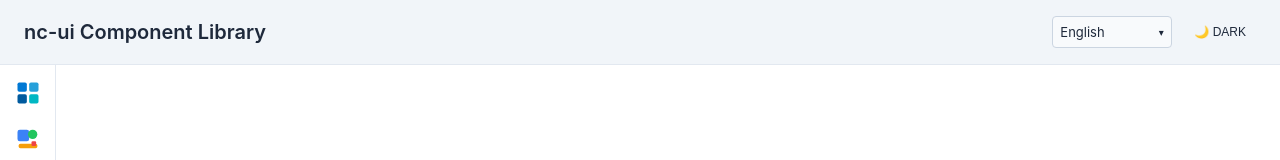
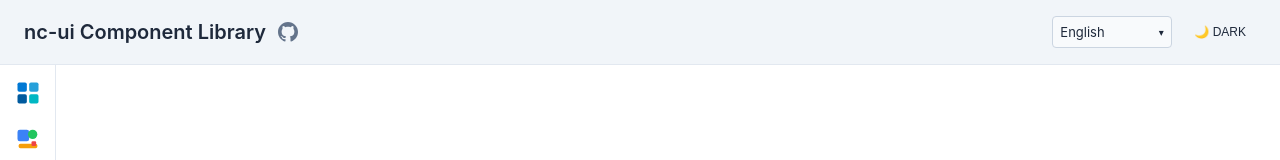
Before and after one commit to kingsimba/nc-ui, a React (Vite) app: page / in a window 1280 px wide. Shown: the top 160 px of the page. Built offline with nearby package versions, Linux system fonts and the light colour scheme.

Commit message:
add a github icon

```diff
--- a/dev/App.tsx
+++ b/dev/App.tsx
@@ -48,7 +48,20 @@
                 {/* Header with logo, language, theme toggle */}
                 <header className="dev-framework-header">
                     <div className="dev-header-content">
-                        <h1>nc-ui Component Library</h1>
+                        <div className="dev-header-left">
+                            <h1>nc-ui Component Library</h1>
+                            <a
+                                href="https://github.com/kingsimba/nc-ui"
+                                target="_blank"
+                                rel="noopener noreferrer"
+                                className="dev-github-link"
+                                title="View on GitHub"
+                            >
+                                <svg width="20" height="20" viewBox="0 0 24 24" fill="currentColor">
+                                    <path d="M12 0c-6.626 0-12 5.373-12 12 0 5.302 3.438 9.8 8.207 11.387.599.111.793-.261.793-.577v-2.234c-3.338.726-4.033-1.416-4.033-1.416-.546-1.387-1.333-1.756-1.333-1.756-1.089-.745.083-.729.083-.729 1.205.084 1.839 1.237 1.839 1.237 1.07 1.834 2.807 1.304 3.492.997.107-.775.418-1.305.762-1.604-2.665-.305-5.467-1.334-5.467-5.931 0-1.311.469-2.381 1.236-3.221-.124-.303-.535-1.524.117-3.176 0 0 1.008-.322 3.301 1.23.957-.266 1.983-.399 3.003-.404 1.02.005 2.047.138 3.006.404 2.291-1.552 3.297-1.23 3.297-1.23.653 1.653.242 2.874.118 3.176.77.84 1.235 1.911 1.235 3.221 0 4.609-2.807 5.624-5.479 5.921.43.372.823 1.102.823 2.222v3.293c0 .319.192.694.801.576 4.765-1.589 8.199-6.086 8.199-11.386 0-6.627-5.373-12-12-12z"/>
+                                </svg>
+                            </a>
+                        </div>
                         <div className="dev-header-controls">
                             <ComboBox
                                 options={langOptions}
--- a/dev/Calculator/Calculator.css
+++ b/dev/Calculator/Calculator.css
@@ -2,6 +2,7 @@
   display: flex;
   flex-direction: column;
   height: 100%;
+  max-height: 600px;
   background: #1f1f1f;
   color: #ffffff;
   font-family: 'Segoe UI Variable Display', 'Segoe UI', system-ui, -apple-system, sans-serif;
--- a/dev/dev.css
+++ b/dev/dev.css
@@ -38,11 +38,31 @@
     margin: 0 auto;
 }
 
+.dev-header-left {
+    display: flex;
+    align-items: center;
+    gap: 12px;
+}
+
 .dev-header-content h1 {
     margin: 0;
     font-size: 20px;
     font-weight: 600;
     color: var(--nc-text);
+}
+
+.dev-github-link {
+    display: flex;
+    align-items: center;
+    justify-content: center;
+    color: var(--nc-text-weak);
+    transition: color 0.2s, transform 0.2s;
+    text-decoration: none;
+}
+
+.dev-github-link:hover {
+    color: var(--nc-text);
+    transform: scale(1.1);
 }
 
 .dev-header-controls {
```
